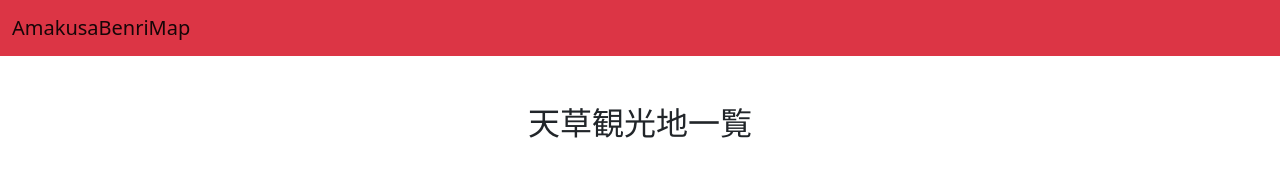
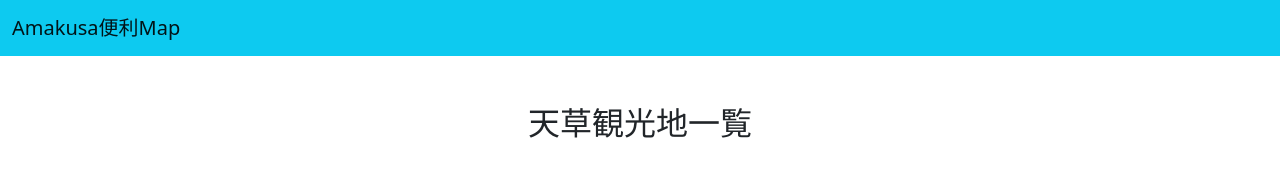
Before and after one commit to Takuya-SUNABACO/a5amaben, a plain HTML site: page index.html in a window 1280 px wide. Shown: the top 169 px of the page. Drawn offline with nearby package versions, Linux system fonts and the light colour scheme.

Commit message:
ブルーガーデン写真変更

```diff
--- a/index.html
+++ b/index.html
@@ -12,9 +12,9 @@
 </head>
 <body>
     <!-- ここからNavbar -->
-    <nav class="navbar navbar-expand-lg navbar-light bg-danger">
+    <nav class="navbar navbar-expand-lg navbar-light bg-info">
         <div class="container-fluid">
-          <a class="navbar-brand" href="#">AmakusaBenriMap</a>
+          <a class="navbar-brand" href="#">Amakusa便利Map</a>
           <button class="navbar-toggler" type="button" data-bs-toggle="collapse" data-bs-target="#navbarSupportedContent" aria-controls="navbarSupportedContent" aria-expanded="false" aria-label="Toggle navigation">
             <span class="navbar-toggler-icon"></span>
           </button>
@@ -113,7 +113,7 @@
           </div>
 
           <div class="card col-md-4 col-sm-12">
-            <img src="./img/bluegarden.JPG" class="card-img-top" alt="ブルーガーデン天草の写真です">
+            <img src="./img/bluegarden2.JPG" class="card-img-top" alt="ブルーガーデン天草の写真です">
             <div class="card-body">
               <h5 class="card-title">天草ブルーガーデン</h5>
               <p class="card-text">綺麗な夕日見たいならここ！</p>
```
Also changed, not shown: 1 other file.
